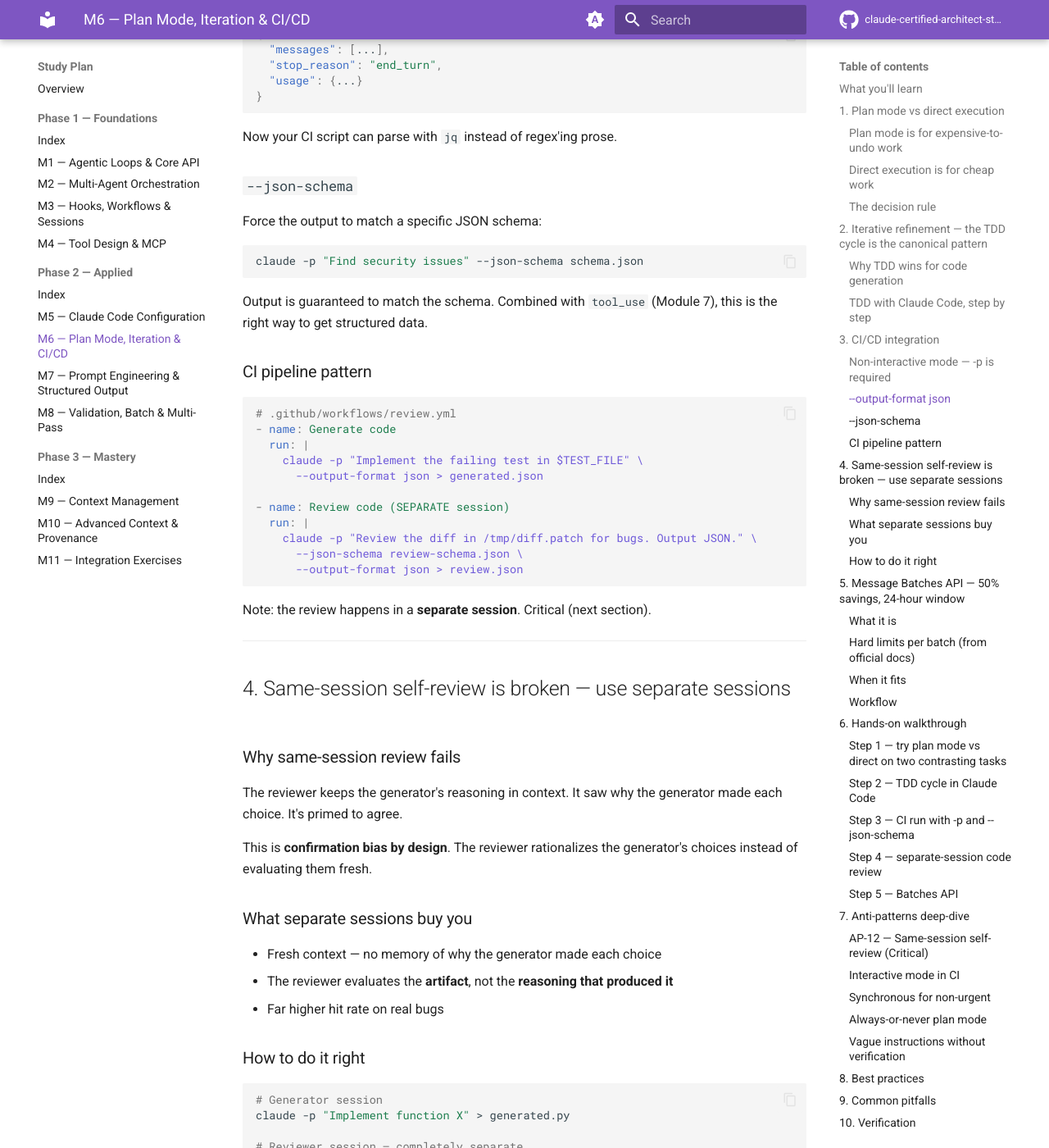
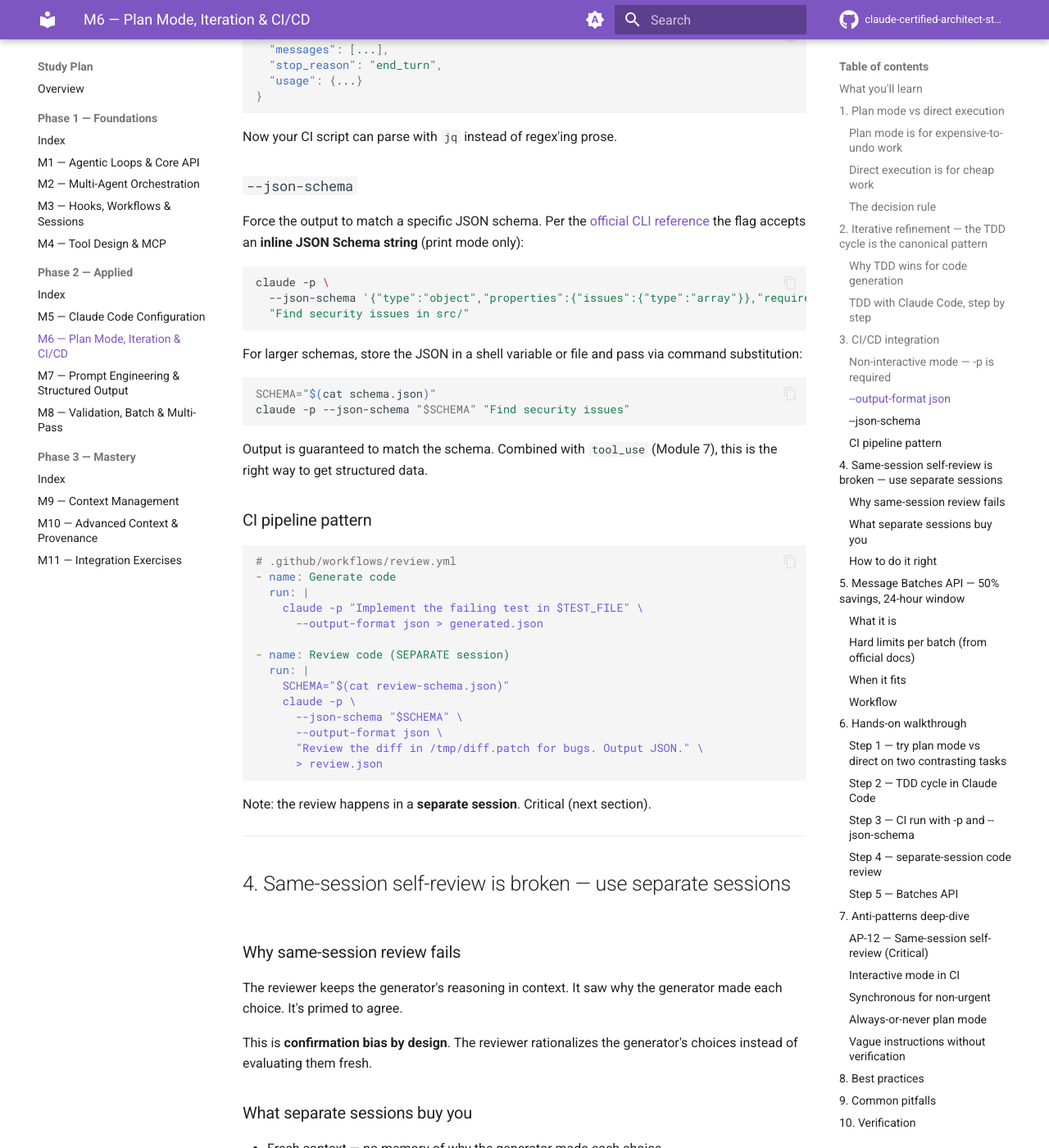
Before and after one commit to takattowo/claude-certified-architect-study-plan, an MkDocs documentation site: the page built from docs/modules/06-plan-mode-cicd.md, in a window 1280 px wide and 1400 px high, scrolled down 2935 px. Shown: the whole window at 82% size. Built offline with MkDocs 1.6.1 and Material for MkDocs 9.7.7, drawn with Linux system fonts in a browser that asks for light colours; comment, search, counter and statistics services are not loaded; some of the changed text lies outside the part shown.

Commit message:
fix: third accuracy pass against official CLI reference
Fetched code.claude.com/docs/en/cli-reference. Found three
factual drifts:

1. --json-schema accepts an INLINE JSON Schema string (print
   mode only), not a file path. Updated all examples in
   Module 6 to pass the schema inline (or via shell variable
   for larger schemas):

     # Was (wrong)
     claude -p --json-schema schema.json "query"

     # Now (correct)
     SCHEMA="$(cat schema.json)"
     claude -p --json-schema "$SCHEMA" "query"

2. --session-name does not exist. The actual flag for naming
   sessions is --name (alias -n). Fixed in Module 2 (table)
   and Module 3 (subsection header, hands-on instructions,
   session ops listing).

3. fork_session (underscore) - source claudecertifications.com
   uses the conceptual underscore form, actual CLI is
   --fork-session (hyphenated). Module 2 already had a
   correction note. Cleaned up remaining references in
   Module 3 and the Phase 1 index page.

Bonus: Module 1 now references --max-turns as the official
print-mode safety-cap flag for unattended runs (per the CLI
reference), to ground the "iteration cap as safety net"
guidance in the actual mechanism rather than just pseudocode.

````diff
--- a/docs/modules/06-plan-mode-cicd.md
+++ b/docs/modules/06-plan-mode-cicd.md
@@ -115,10 +115,19 @@ Now your CI script can parse with `jq` instead of regex'ing prose.
 
 ### `--json-schema`
 
-Force the output to match a specific JSON schema:
+Force the output to match a specific JSON schema. Per the [official CLI reference](https://code.claude.com/docs/en/cli-reference) the flag accepts an **inline JSON Schema string** (print mode only):
 
 ```bash
-claude -p "Find security issues" --json-schema schema.json
+claude -p \
+  --json-schema '{"type":"object","properties":{"issues":{"type":"array"}},"required":["issues"]}' \
+  "Find security issues in src/"
+```
+
+For larger schemas, store the JSON in a shell variable or file and pass via command substitution:
+
+```bash
+SCHEMA="$(cat schema.json)"
+claude -p --json-schema "$SCHEMA" "Find security issues"
 ```
 
 Output is guaranteed to match the schema. Combined with `tool_use` (Module 7), this is the right way to get structured data.
@@ -134,9 +143,12 @@ Output is guaranteed to match the schema. Combined with `tool_use` (Module 7), t
 
 - name: Review code (SEPARATE session)
   run: |
-    claude -p "Review the diff in /tmp/diff.patch for bugs. Output JSON." \
-      --json-schema review-schema.json \
-      --output-format json > review.json
+    SCHEMA="$(cat review-schema.json)"
+    claude -p \
+      --json-schema "$SCHEMA" \
+      --output-format json \
+      "Review the diff in /tmp/diff.patch for bugs. Output JSON." \
+      > review.json
 ```
 
 Note: the review happens in a **separate session**. Critical (next section).
@@ -250,9 +262,12 @@ Add a CI step that runs Claude on a file and parses structured output:
 ```yaml
 - name: Lint with Claude
   run: |
-    claude -p "Check src/api/handler.ts for unhandled error paths. Output JSON." \
-      --json-schema .github/schemas/lint.json \
-      --output-format json > lint.json
+    SCHEMA="$(cat .github/schemas/lint.json)"
+    claude -p \
+      --json-schema "$SCHEMA" \
+      --output-format json \
+      "Check src/api/handler.ts for unhandled error paths. Output JSON." \
+      > lint.json
     jq '.issues' lint.json
 ```
 
````
Also changed, not shown: docs/modules/01-agentic-loops.md (+2 -0 lines), docs/modules/02-multi-agent.md (+1 -1 lines), docs/modules/03-hooks-sessions.md (+10 -6 lines), docs/phase-1-foundations.md (+1 -1 lines).
